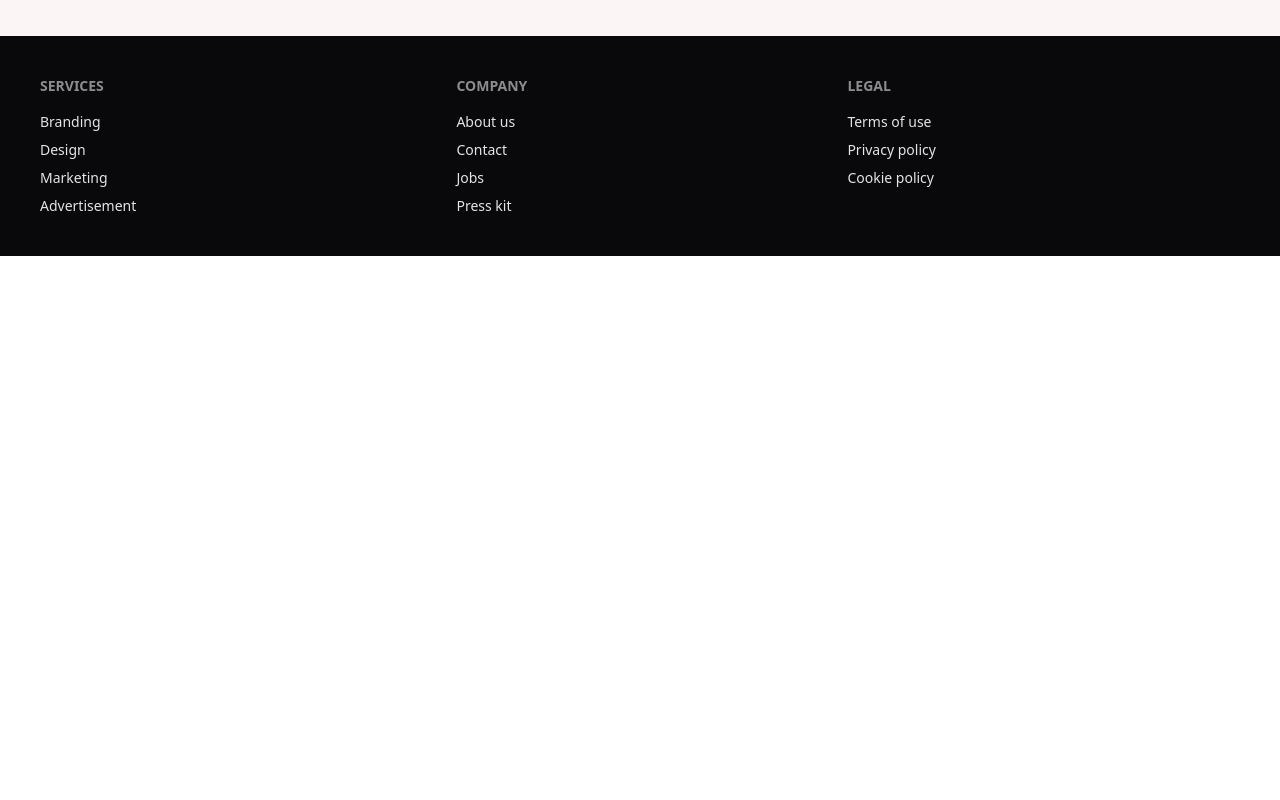
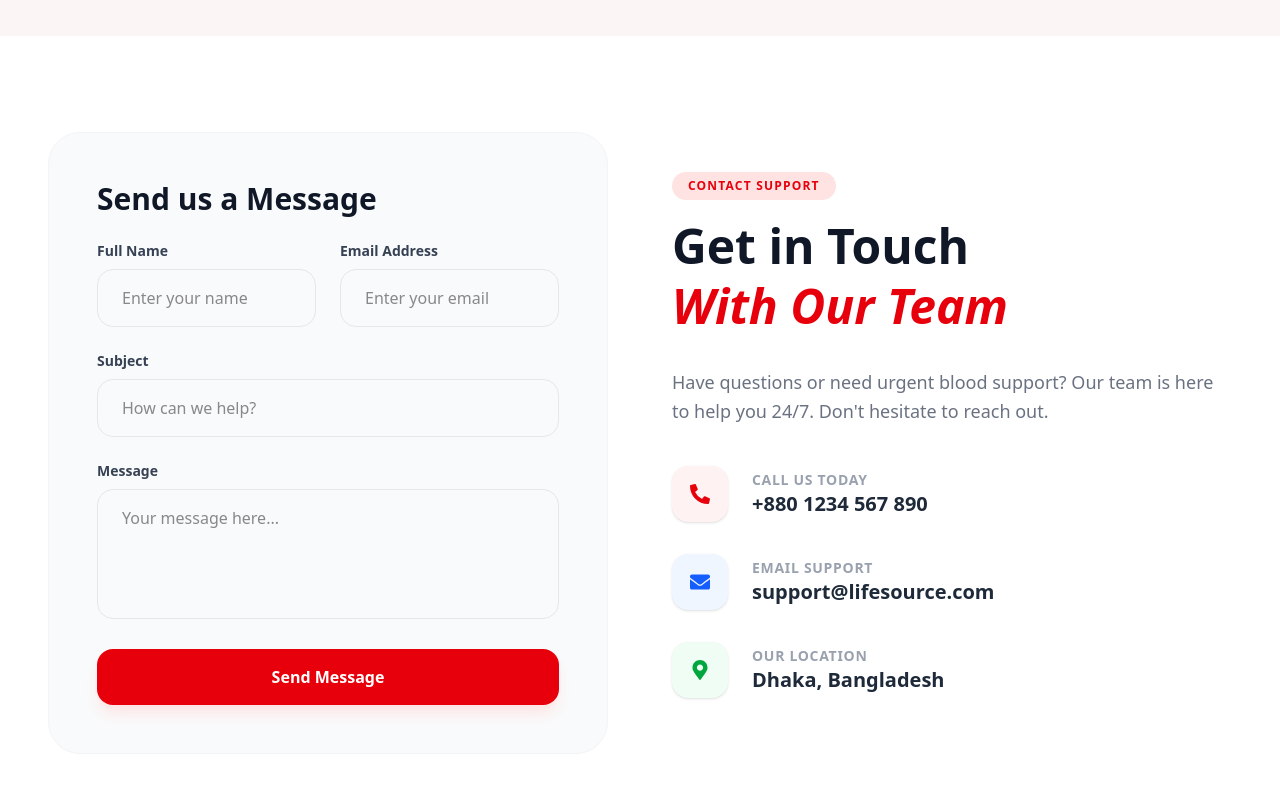
Before and after one commit to mehedihasan53/blood-donation-client, a React (Vite) app: page / in a window 1280 px wide. Shown: the part 1600-2400 px from the top of the page. Before the commit the page ends 1856 px from the top, so only its background shows below. Built offline with nearby package versions, Linux system fonts and the light colour scheme; no server answers.

Commit message:
added contact us section

```diff
--- /dev/null
+++ b/src/pages/Home/ContactUs.jsx
@@ -0,0 +1,130 @@
+import React from "react";
+import { FaPhoneAlt, FaEnvelope, FaMapMarkerAlt } from "react-icons/fa";
+
+const ContactUs = () => {
+  return (
+    <section className="py-24 bg-white">
+      <div className="container mx-auto px-6 lg:px-12">
+        <div className="grid grid-cols-1 lg:grid-cols-2 gap-16 items-start">
+          {/* Left Side: Contact Form */}
+          <div className="bg-gray-50 p-8 lg:p-12 rounded-[32px] border border-gray-100">
+            <h3 className="text-3xl font-black text-gray-900 mb-6">
+              Send us a Message
+            </h3>
+            <form className="space-y-6">
+              <div className="grid grid-cols-1 md:grid-cols-2 gap-6">
+                <div>
+                  <label className="block text-sm font-bold text-gray-700 mb-2">
+                    Full Name
+                  </label>
+                  <input
+                    type="text"
+                    placeholder="Enter your name"
+                    className="w-full px-6 py-4 rounded-2xl border border-gray-200 focus:outline-none focus:border-red-500 transition-colors"
+                  />
+                </div>
+                <div>
+                  <label className="block text-sm font-bold text-gray-700 mb-2">
+                    Email Address
+                  </label>
+                  <input
+                    type="email"
+                    placeholder="Enter your email"
+                    className="w-full px-6 py-4 rounded-2xl border border-gray-200 focus:outline-none focus:border-red-500 transition-colors"
+                  />
+                </div>
+              </div>
+              <div>
+                <label className="block text-sm font-bold text-gray-700 mb-2">
+                  Subject
+                </label>
+                <input
+                  type="text"
+                  placeholder="How can we help?"
+                  className="w-full px-6 py-4 rounded-2xl border border-gray-200 focus:outline-none focus:border-red-500 transition-colors"
+                />
+              </div>
+              <div>
+                <label className="block text-sm font-bold text-gray-700 mb-2">
+                  Message
+                </label>
+                <textarea
+                  rows="4"
+                  placeholder="Your message here..."
+                  className="w-full px-6 py-4 rounded-2xl border border-gray-200 focus:outline-none focus:border-red-500 transition-colors resize-none"
+                ></textarea>
+              </div>
+              <button className="w-full bg-red-600 text-white font-bold py-4 rounded-2xl hover:bg-red-700 transition-all shadow-lg shadow-red-100">
+                Send Message
+              </button>
+            </form>
+          </div>
+
+          {/* Right Side: Contact Info */}
+          <div className="lg:pt-10">
+            <div className="inline-block px-4 py-1.5 mb-4 text-xs font-bold tracking-widest text-red-600 uppercase bg-red-100 rounded-full">
+              Contact Support
+            </div>
+            <h2 className="text-4xl md:text-5xl font-black text-gray-900 leading-tight mb-8">
+              Get in Touch <br />
+              <span className="text-red-600 italic">With Our Team</span>
+            </h2>
+            <p className="text-gray-500 text-lg mb-10 leading-relaxed">
+              Have questions or need urgent blood support? Our team is here to
+              help you 24/7. Don't hesitate to reach out.
+            </p>
+
+            <div className="space-y-8">
+              {/* Phone Info */}
+              <div className="flex items-center gap-6">
+                <div className="w-14 h-14 bg-red-50 rounded-2xl flex items-center justify-center text-red-600 text-xl shadow-sm">
+                  <FaPhoneAlt />
+                </div>
+                <div>
+                  <p className="text-sm font-bold text-gray-400 uppercase tracking-wider">
+                    Call Us Today
+                  </p>
+                  <p className="text-xl font-black text-gray-800">
+                    +880 1234 567 890
+                  </p>
+                </div>
+              </div>
+
+              {/* Email Info */}
+              <div className="flex items-center gap-6">
+                <div className="w-14 h-14 bg-blue-50 rounded-2xl flex items-center justify-center text-blue-600 text-xl shadow-sm">
+                  <FaEnvelope />
+                </div>
+                <div>
+                  <p className="text-sm font-bold text-gray-400 uppercase tracking-wider">
+                    Email Support
+                  </p>
+                  <p className="text-xl font-black text-gray-800">
+                    support@lifesource.com
+                  </p>
+                </div>
+              </div>
+
+              {/* Location Info */}
+              <div className="flex items-center gap-6">
+                <div className="w-14 h-14 bg-green-50 rounded-2xl flex items-center justify-center text-green-600 text-xl shadow-sm">
+                  <FaMapMarkerAlt />
+                </div>
+                <div>
+                  <p className="text-sm font-bold text-gray-400 uppercase tracking-wider">
+                    Our Location
+                  </p>
+                  <p className="text-xl font-black text-gray-800">
+                    Dhaka, Bangladesh
+                  </p>
+                </div>
+              </div>
+            </div>
+          </div>
+        </div>
+      </div>
+    </section>
+  );
+};
+
+export default ContactUs;
--- a/src/pages/Home/Home.jsx
+++ b/src/pages/Home/Home.jsx
@@ -1,12 +1,14 @@
 import React from "react";
 import Banner from "./Banner";
 import Featured from "./Featured";
+import ContactUs from "./ContactUs";
 
 const Home = () => {
   return (
     <div className="min-h-screen bg-red-50">
       <Banner />
       <Featured />
+      <ContactUs />
     </div>
   );
 };
```
